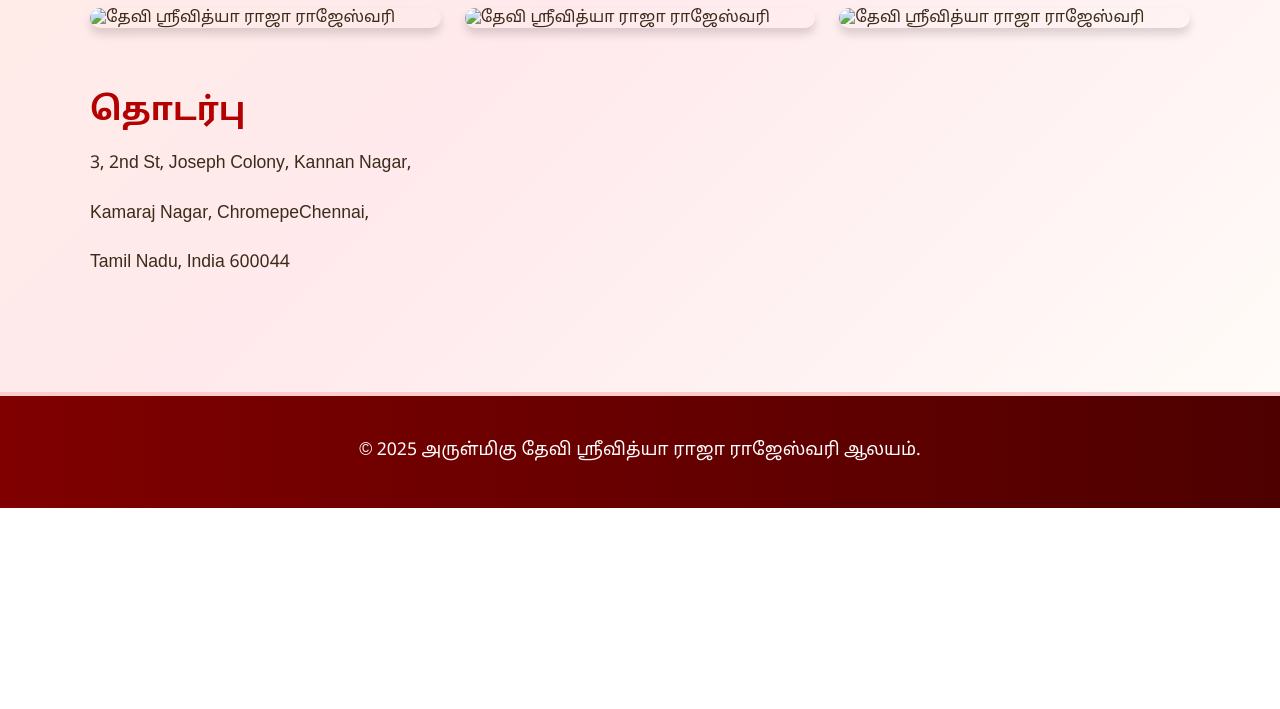
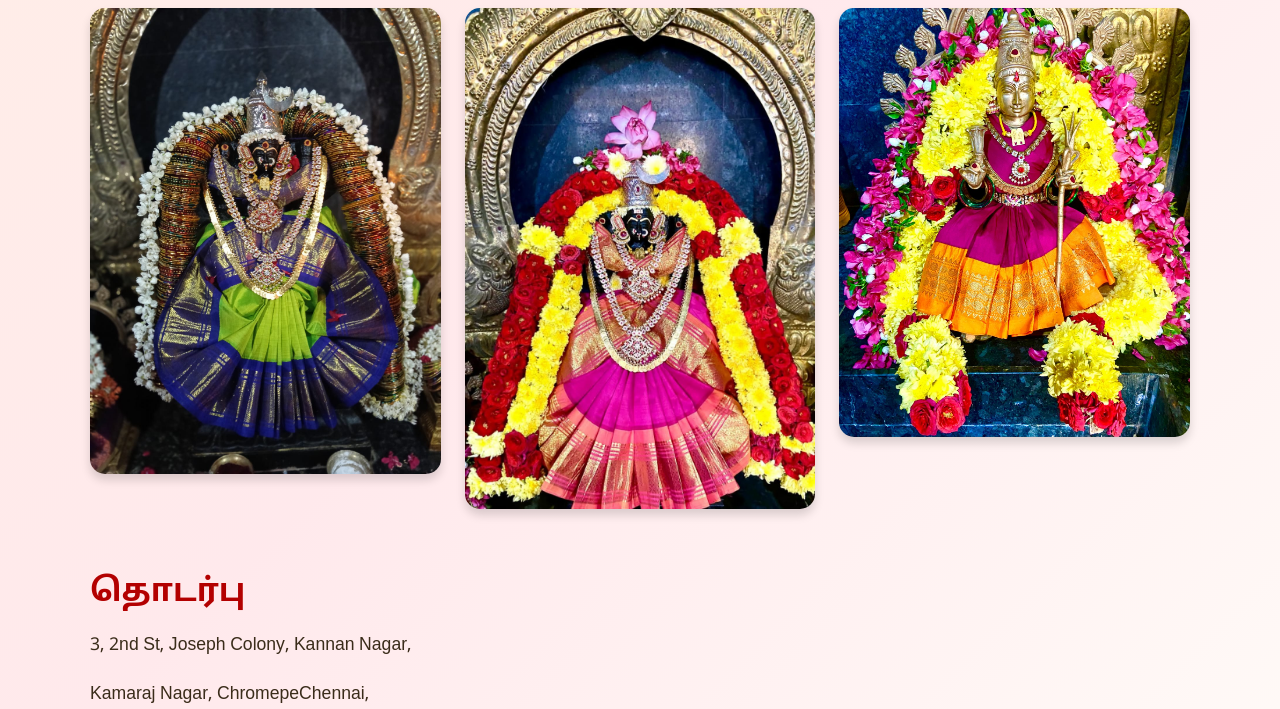
Before and after one commit to Venkatcdevelopment/srividhyarajeshwari, a plain HTML site: page Index.html in a window 1280 px wide. Shown: the part 655-1364 px from the top of the page. Before the commit the page ends 1163 px from the top, so only its background shows below. Drawn offline with Linux system fonts and the light colour scheme.

Commit message:
Update Index.html

```diff
--- a/Index.html
+++ b/Index.html
@@ -122,9 +122,9 @@
     <section id="gallery">
       <h2>புகை படங்கள்</h2>
       <div class="image-gallery">
-        <img src="images/1.jpg" alt="தேவி ஸ்ரீவித்யா ராஜா ராஜேஸ்வரி" />
-        <img src="images/2.jpg" alt="தேவி ஸ்ரீவித்யா ராஜா ராஜேஸ்வரி" />
-        <img src="images/3.jpg" alt="தேவி ஸ்ரீவித்யா ராஜா ராஜேஸ்வரி" />
+        <img src="1.jpg" alt="தேவி ஸ்ரீவித்யா ராஜா ராஜேஸ்வரி" />
+        <img src="2.jpg" alt="தேவி ஸ்ரீவித்யா ராஜா ராஜேஸ்வரி" />
+        <img src="3.jpg" alt="தேவி ஸ்ரீவித்யா ராஜா ராஜேஸ்வரி" />
       </div>
     </section>
 
```
